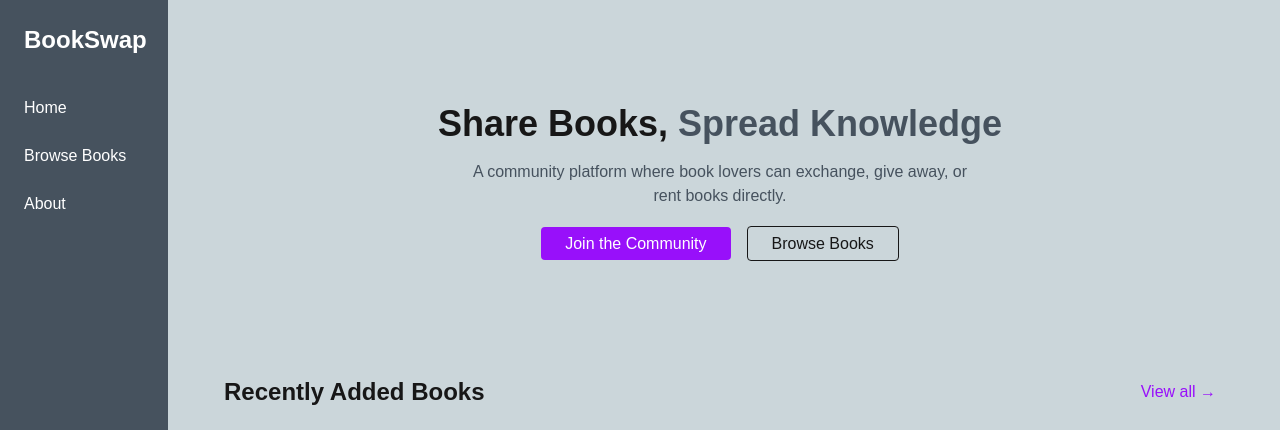
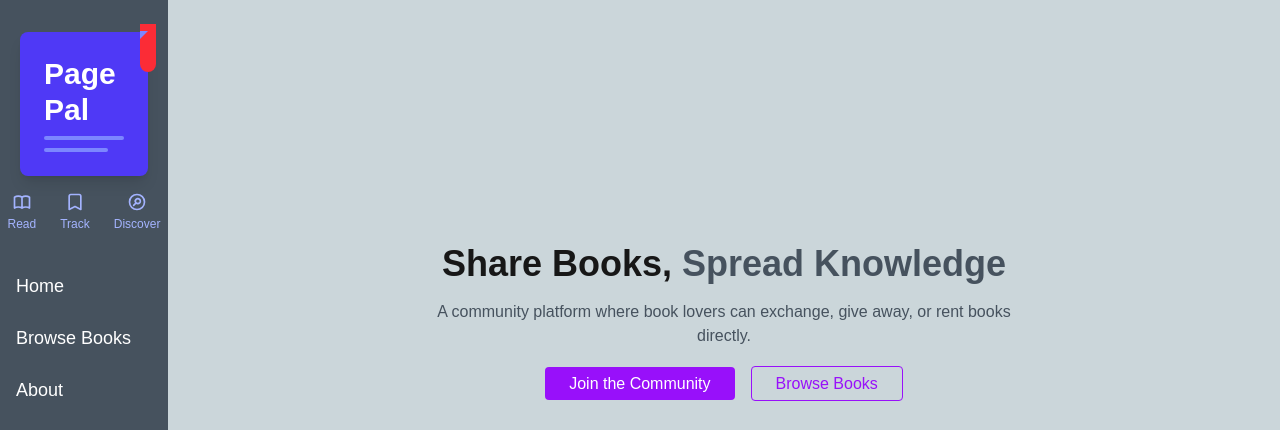
Before and after one commit to FarhanAliMirza/PagePal, a Next.js app in the folder web-pagepal/: page / in a window 1280 px wide. Shown: the top 430 px of the page. Built offline with nearby package versions, Linux system fonts and the light colour scheme.

Commit message:
Sidebar done

```diff
--- a/web-pagepal/app/components/Sidebar.tsx
+++ b/web-pagepal/app/components/Sidebar.tsx
@@ -1,10 +1,19 @@
 "use client";
 import Link from "next/link";
-import { useState } from "react";
+import { useState, useEffect } from "react";
 import { Menu, X, LogOut } from "lucide-react";
 
 export default function Sidebar() {
   const [open, setOpen] = useState(false);
+  const [bookmarkPosition, setBookmarkPosition] = useState(0);
+
+  // Animate the bookmark movement
+  useEffect(() => {
+    const interval = setInterval(() => {
+      setBookmarkPosition((prev) => (prev === 0 ? 1 : 0));
+    }, 2000);
+    return () => clearInterval(interval);
+  }, []);
 
   return (
     <>
@@ -17,29 +26,68 @@ export default function Sidebar() {
 
       {/* Sidebar */}
       <aside
-        className={`fixed top-0 left-0 h-full w-42 bg-[#46525e] text-white p-6 z-50 transform ${
+        className={`fixed top-0 left-0 h-full w-42 bg-[#46525e] text-white p-4 z-50 transform ${
           open ? "translate-x-0" : "-translate-x-full"
         } lg:translate-x-0 transition-transform duration-300 flex flex-col justify-between`}
       >
-        {/* Top Section */}
+        {/* Top Section with SimpleBookPagePal content */}
         <div>
-          <div className="mb-10">
-            <h1 className="text-2xl font-bold text-white">BookSwap</h1>
+          <div className="mb-6 flex flex-col items-center justify-center p-4 relative">
+            {/* Book style block */}
+            <div className="bg-indigo-600 rounded-lg p-6 shadow-lg relative">
+              <h1 className="text-3xl font-bold text-white">Page Pal</h1>
+
+              {/* Decorative lines */}
+              <div className="mt-2 bg-indigo-400 h-1 w-20 rounded-full"></div>
+              <div className="mt-2 bg-indigo-400 h-1 w-16 rounded-full"></div>
+
+              {/* Bookmark animation */}
+              <div
+                className={`absolute -right-2 bg-red-500 w-4 h-12 transition-all duration-1000 ease-in-out rounded-b-lg transform ${
+                  bookmarkPosition === 0 ? "-top-2" : "-top-6"
+                }`}
+              ></div>
+
+              {/* Page fold */}
+              <div className="absolute top-0 right-0 w-0 h-0 border-t-8 border-r-8 border-t-indigo-400 border-r-transparent transform -translate-y-px"></div>
+            </div>
+
+            {/* Icons */}
+            <div className="mt-4 flex space-x-6">
+              <div className="flex flex-col items-center text-indigo-300">
+                <svg xmlns="http://www.w3.org/2000/svg" className="h-5 w-5" fill="none" viewBox="0 0 24 24" stroke="currentColor">
+                  <path strokeLinecap="round" strokeLinejoin="round" strokeWidth={2} d="M12 6.253v13m0-13C10.832 5.477 9.246 5 7.5 5S4.168 5.477 3 6.253v13C4.168 18.477 5.754 18 7.5 18s3.332.477 4.5 1.253m0-13C13.168 5.477 14.754 5 16.5 5c1.747 0 3.332.477 4.5 1.253v13C19.832 18.477 18.247 18 16.5 18c-1.746 0-3.332.477-4.5 1.253" />
+                </svg>
+                <span className="text-xs mt-1">Read</span>
+              </div>
+              <div className="flex flex-col items-center text-indigo-300">
+                <svg xmlns="http://www.w3.org/2000/svg" className="h-5 w-5" fill="none" viewBox="0 0 24 24" stroke="currentColor">
+                  <path strokeLinecap="round" strokeLinejoin="round" strokeWidth={2} d="M5 5a2 2 0 012-2h10a2 2 0 012 2v16l-7-3.5L5 21V5z" />
+                </svg>
+                <span className="text-xs mt-1">Track</span>
+              </div>
+              <div className="flex flex-col items-center text-indigo-300">
+                <svg xmlns="http://www.w3.org/2000/svg" className="h-5 w-5" fill="none" viewBox="0 0 24 24" stroke="currentColor">
+                  <path strokeLinecap="round" strokeLinejoin="round" strokeWidth={2} d="M8 16l2.879-2.879m0 0a3 3 0 104.243-4.242 3 3 0 00-4.243 4.242zM21 12a9 9 0 11-18 0 9 9 0 0118 0z" />
+                </svg>
+                <span className="text-xs mt-1">Discover</span>
+              </div>
+            </div>
           </div>
 
-          <nav className="space-y-6">
+          {/* Nav Links */}
+          <nav className="space-y-6 text-lg">
             <Link href="/" className="block hover:text-purple-300">Home</Link>
             <Link href="/browse" className="block hover:text-purple-300">Browse Books</Link>
             <Link href="/about" className="block hover:text-purple-300">About</Link>
           </nav>
         </div>
 
-        {/* Bottom Logout/Exit Button */}
+        {/* Bottom Exit Button */}
         <div className="mt-10">
           <button
             className="flex items-center space-x-2 text-white hover:text-red-400"
             onClick={() => {
-              // you can add logout logic here if needed
               alert("Logged out!");
             }}
           >
--- a/web-pagepal/app/page.tsx
+++ b/web-pagepal/app/page.tsx
@@ -8,20 +8,22 @@ export default function HomePage() {
     <div className="flex">
       <Sidebar />
 
-      <main className="flex-1 ml-0 lg:ml-40 bg-[#cbd6da] min-h-screen p-6">
-        <section className="text-center py-20">
-          <h2 className="text-4xl font-extrabold">
+      <main className="flex-1 ml-0 lg:ml-42 bg-[#cbd6da] min-h-screen">
+        {/* Centered Hero Section */}
+        <section className="flex flex-col items-center justify-center text-center h-[80vh] px-4">
+          <h2 className="text-4xl font-extrabold mb-4">
             Share Books, <span className="text-[#46525e]">Spread Knowledge</span>
           </h2>
-          <p className="mt-4 max-w-lg mx-auto text-[#46525e]">
+          <p className="max-w-xl text-[#46525e] mb-6">
             A community platform where book lovers can exchange, give away, or rent books directly.
           </p>
-          <div className="mt-6 space-x-4">
+          <div className="space-x-4">
             <Link href="/signup" className="bg-purple-600 text-white px-6 py-2 rounded">Join the Community</Link>
-            <Link href="/browse" className="border px-6 py-2 rounded">Browse Books</Link>
+            <Link href="/browse" className="border border-purple-600 text-purple-600 px-6 py-2 rounded">Browse Books</Link>
           </div>
         </section>
 
+        {/* Recently Added Section */}
         <section className="p-10">
           <div className="flex justify-between items-center mb-6">
             <h3 className="text-2xl font-bold">Recently Added Books</h3>
```
